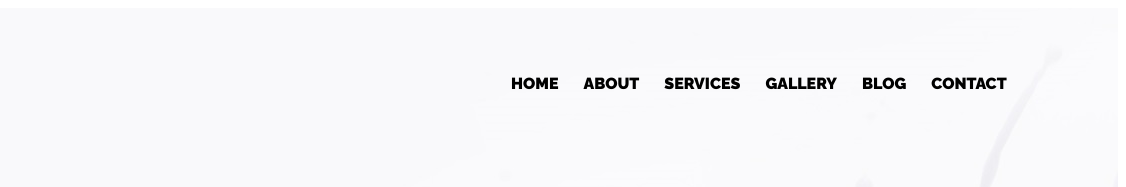
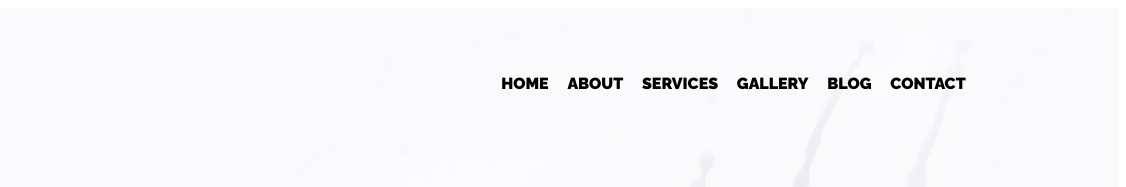
Before and after one commit to Svitlana1996/Homework-cahee, a plain HTML site: page index.html in a window 1280 px wide. Shown: the top 187 px of the page, 154-1280 px from the left. Drawn offline with Linux system fonts and the light colour scheme.

Commit message:
first commit

```diff
--- a/style.css
+++ b/style.css
@@ -18,8 +18,7 @@
 }
 .subscribe-wrap {
     width: 65%;
-    height: 100%;
-    margin-top: 7%;
+    margin-top: 6%;
 }
 
 .subscribe__item {
--- a/stylefirst.css
+++ b/stylefirst.css
@@ -4,9 +4,10 @@
 .header {
     width: 100%;
     height: 100vh;
-    margin: 0 auto;
+    /* margin: 0 auto; */
     padding: 0;
     background-image: url("img/background.jpg");
+    background-size: cover;
     background-color: antiquewhite;
     position: relative;
 }
@@ -15,6 +16,7 @@
     display: block;
     margin: 0 auto;
     padding: 0;
+    height: 100%;
 }
 .header__main, .header__menu {
     display:inline-flex;
@@ -30,6 +32,7 @@
     top: 7%;
 }
 .header__menu {
+    display: block;
     float:right;
     font-size: 16px;
     font-weight: bold;
@@ -45,7 +48,8 @@ a:visited {
     color: initial;
 }
 .menu__item {
-    padding-left: 25px;
+    padding-left: 3%;
+    display: inline-block;
     border-top: 2px solid red transparent;
     }
 .menu__item:hover {
```
